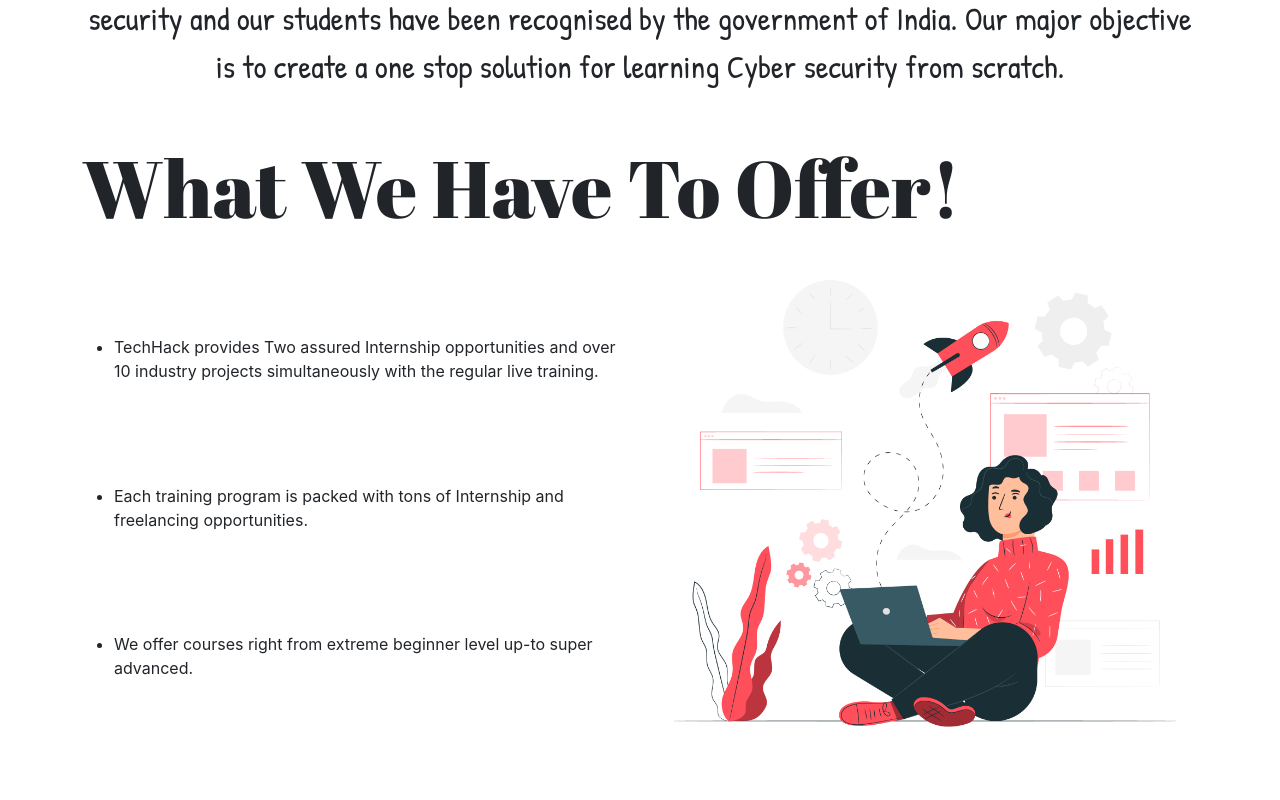
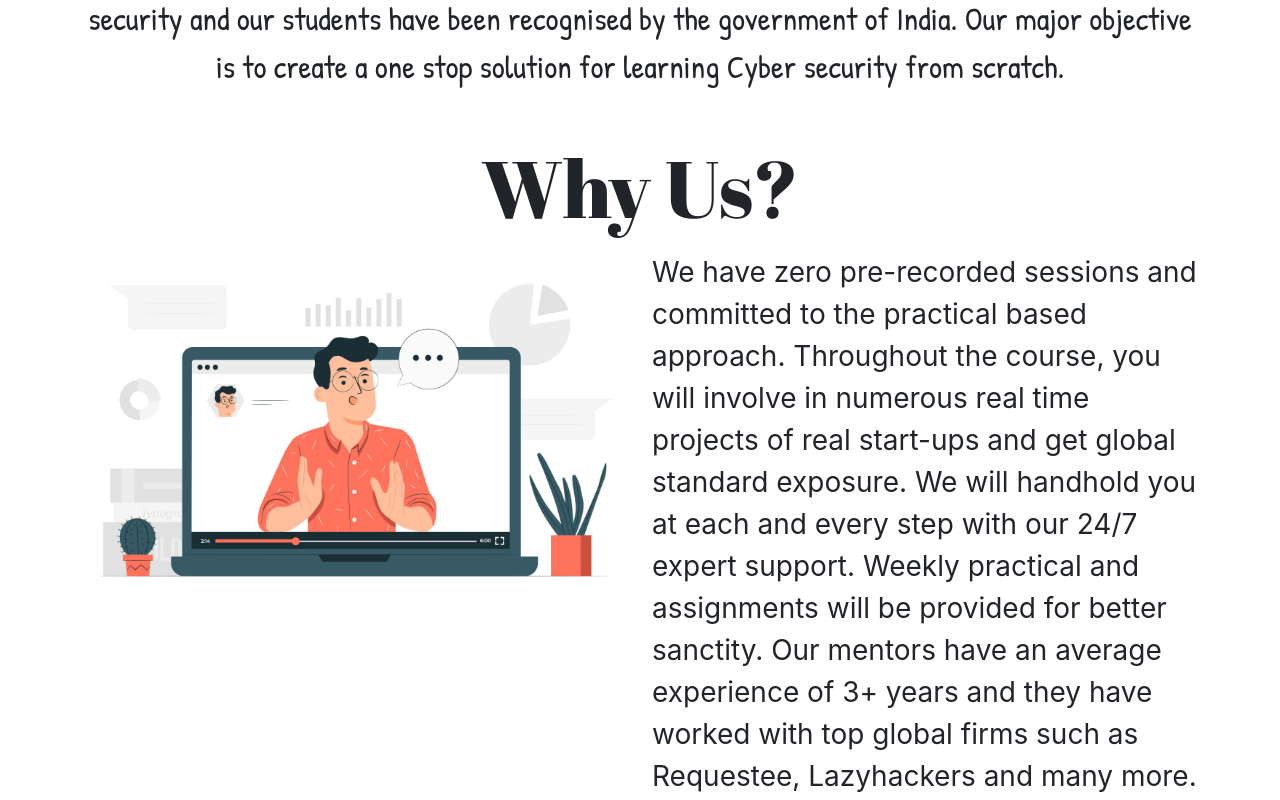
Before and after one commit to MananDoshi1301/TechHack-Task, a React (Create React App) app: page / in a window 1280 px wide. Shown: the part 960-1760 px from the top of the page. Built offline with nearby package versions, Linux system fonts and the light colour scheme; a web font is replaced by a local one.

Commit message:
imported why us

```diff
--- a/src/Components/Layout/Home/Home.js
+++ b/src/Components/Layout/Home/Home.js
@@ -4,6 +4,7 @@ import About from './About/About';
 import Banner from './Banner/Banner'
 import CyberCrimeDef from './CyberCrimeDef/CyberCrimeDef';
 import Weoffer from './Weoffer/Weoffer';
+import WhyUs from './WhyUs/WhyUs';
 
 const Home = () => {
     return (
@@ -12,6 +13,7 @@ const Home = () => {
             <Banner />
             <CyberCrimeDef />
             <About />
+            <WhyUs />
             <Weoffer />
         </div>
     )
```
